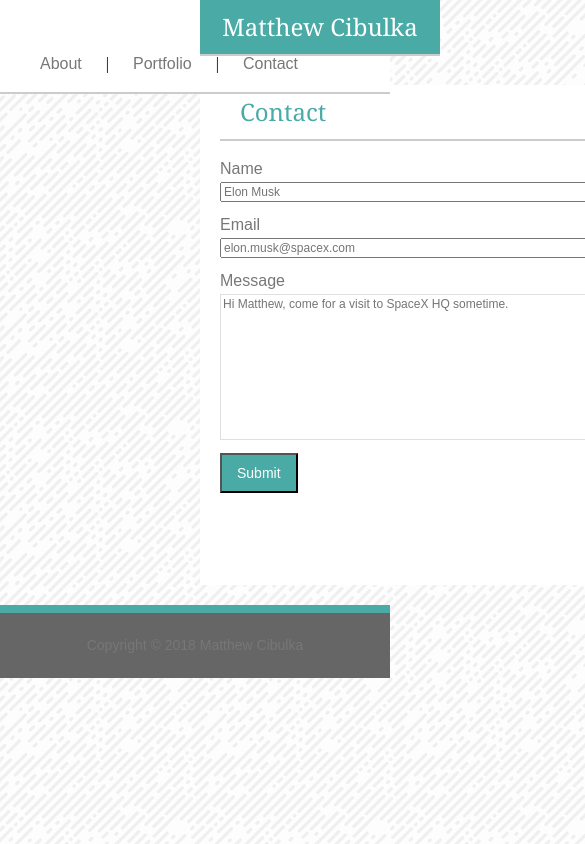
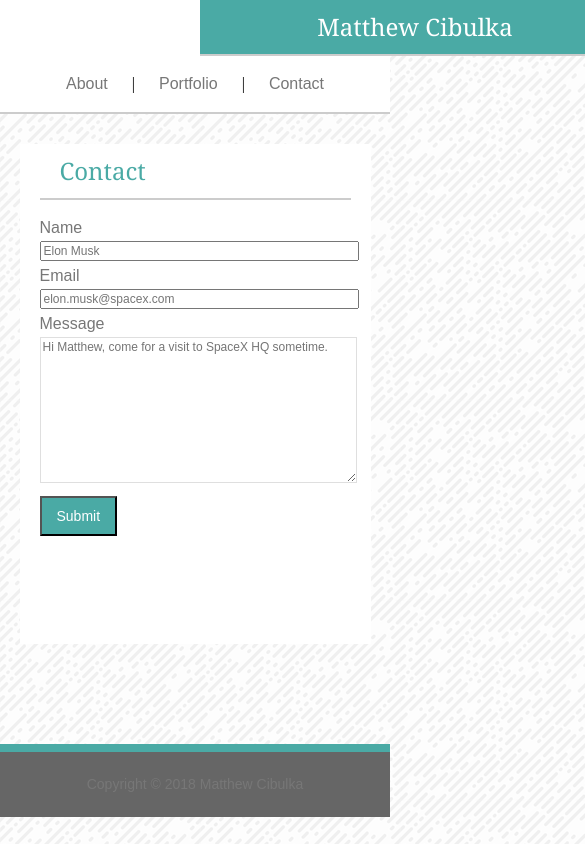
Before and after one commit to mcibulka/Responsive-Portfolio, a plain HTML site: page contact.html in a window 390 px wide. Shown: the top 844 px of the page, 585 px wide, since content can reach past the window. Drawn offline with Linux system fonts and the light colour scheme.

Commit message:
Added styling for media query with contact page.

```diff
--- a/assets/css/style.css
+++ b/assets/css/style.css
@@ -64,10 +64,6 @@ header {
 
 main {
     background-color: #ffffff;
-    margin: 10px 200px 20px;
-    position: relative;
-    top: 75px;
-    width: 960px;
 }
 
 nav {
@@ -154,3 +150,55 @@ textarea {
     bottom: 75px;
     width: 260px;
 }
+
+.wrapper {
+    margin: 10px 200px 20px;
+    position: relative;
+    top: 75px;
+    width: 960px;
+}
+
+
+@media screen and (max-width: 640px) {
+    footer {
+        top: 100px;
+    }
+
+    header {
+        /* align: center; */
+        position: static;
+    }
+
+    input {
+        margin-bottom: 7px;
+        margin-top: 5px;
+        width: 100%;
+    }
+
+    nav {
+        clear: both;
+        text-align: center;
+    }
+
+    textarea {
+        margin-bottom: 10px;
+        margin-top: 5px;
+        width: 100%;
+    }
+
+    #logo {
+        text-align: center;
+        width: 100%;
+    }
+
+    .navBtn {
+        padding: 20px;
+        text-decoration: none;
+    }
+
+    .wrapper {
+        margin: 10px 5% 20px;
+        top: 20px;
+        width: 90%;
+    }
+  }
```
